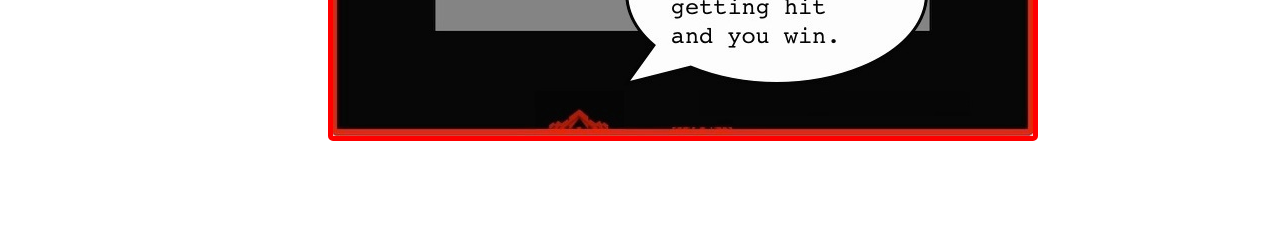
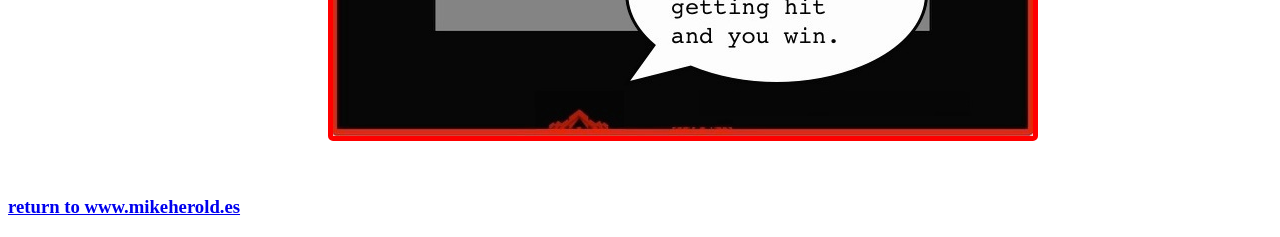
Before and after one commit to smherold4/Venom, a PHP site: page / in a window 1280 px wide. Shown: the part 653-890 px from the top of the page. Before the commit the page ends 794 px from the top, so only its background shows below. Run offline with PHP 8.4, Linux system fonts and the light colour scheme.

Commit message:
links and orgainization

```diff
--- a/index.php
+++ b/index.php
@@ -23,7 +23,10 @@
   <div id='field'
   style="margin-left: 320px; width: 700px">
 </div>
-
+<br><br>
+  <div>
+  <h3><a href="http://www.mikeherold.es">return to www.mikeherold.es</a></h3>
+</div>
   <script>
   $(function () {
 
```
